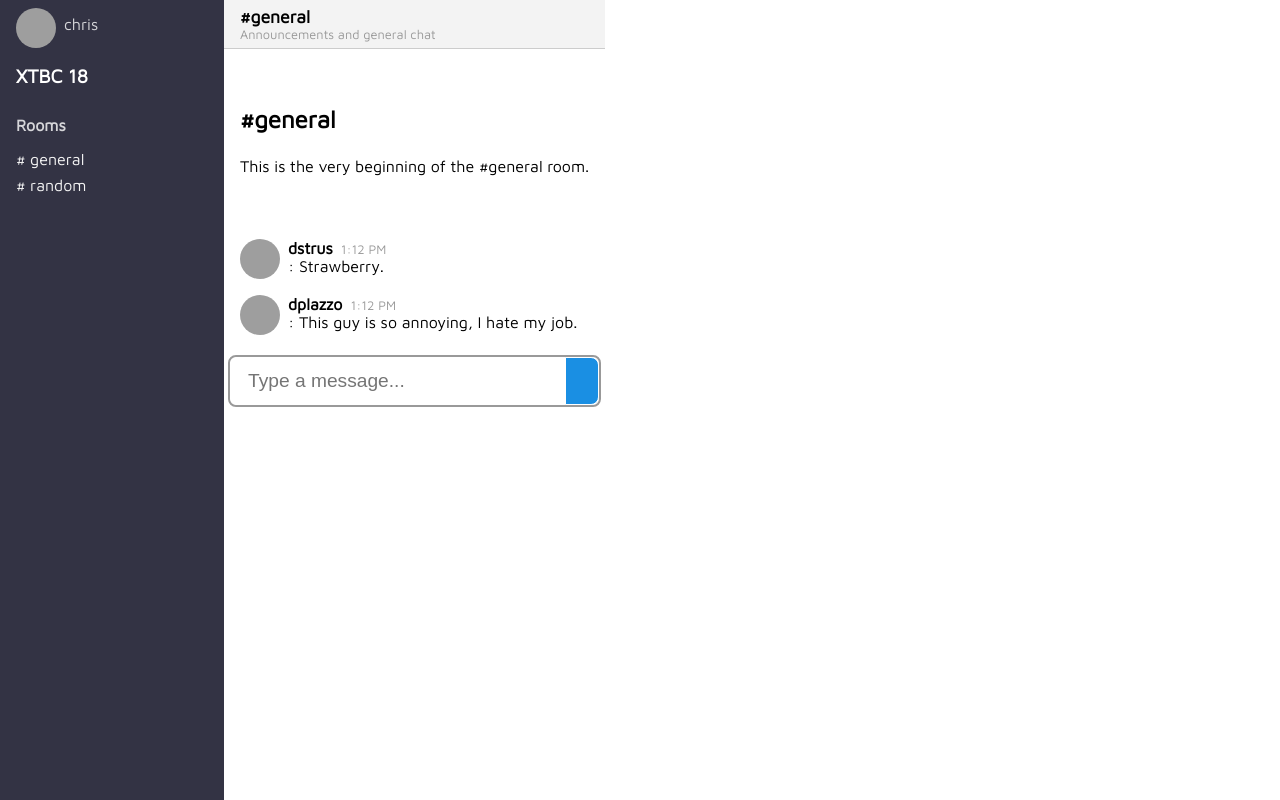
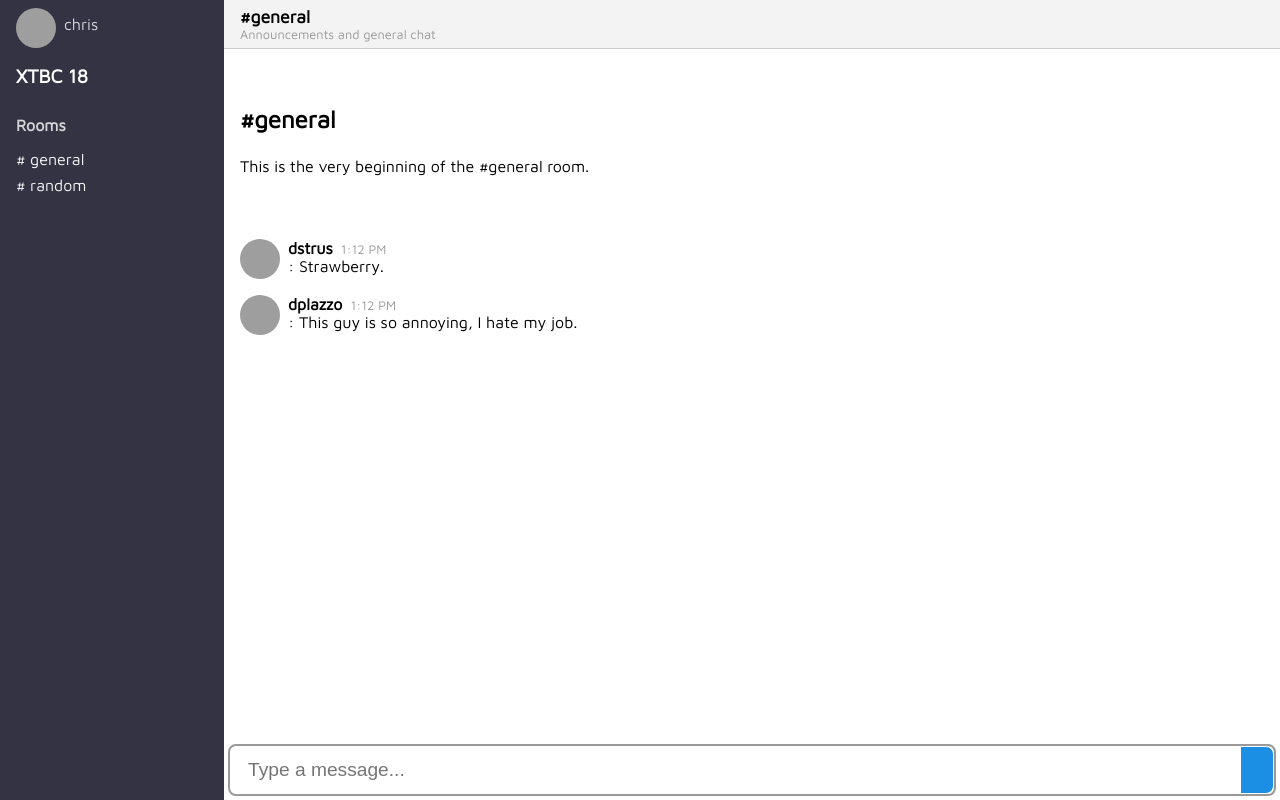
Before and after one commit to jiena76/Chatarang, a React (Create React App) app: page / in a window 1280 px wide. Built offline with nearby package versions, Linux system fonts and the light colour scheme; grey boxes are pictures that could not be loaded; the HTML template or start-up script is replaced by a standard one.

Commit message:
edit chat.js

```diff
--- a/src/Chat.js
+++ b/src/Chat.js
@@ -41,7 +41,7 @@ class Chat extends Component{
 
   render(){
     return(
-      <div className="Chat" styles={styles}>
+      <div className="Chat" style={styles}>
         <ChatHeader />
         <MessageList messages={this.state.messages} />
         <MessageForm addMessage={this.addMessage}/>
@@ -53,7 +53,7 @@ class Chat extends Component{
 export default Chat;
 
 const styles = {
+  display: "flex",
   flex: "1",
-  display: "flex",
-  flexDirection: "column"
+  flexDirection: "column",
 }
--- a/src/Main.js
+++ b/src/Main.js
@@ -18,7 +18,6 @@ class Main extends Component{
 const styles = {
   display: 'flex',
   alignItems: 'stretch',
-  width: '100vw',
   height: '100vh'
 }
 
--- a/src/MessageForm.js
+++ b/src/MessageForm.js
@@ -35,7 +35,7 @@ class MessageForm extends Component{
           autoFocus
         />
         <button type='submit' style={styles.button}>
-            <i class="far fa-paper-plane" title="Send"></i>
+            <i className="far fa-paper-plane" title="Send"></i>
         </button>
       </form>
     );
```
